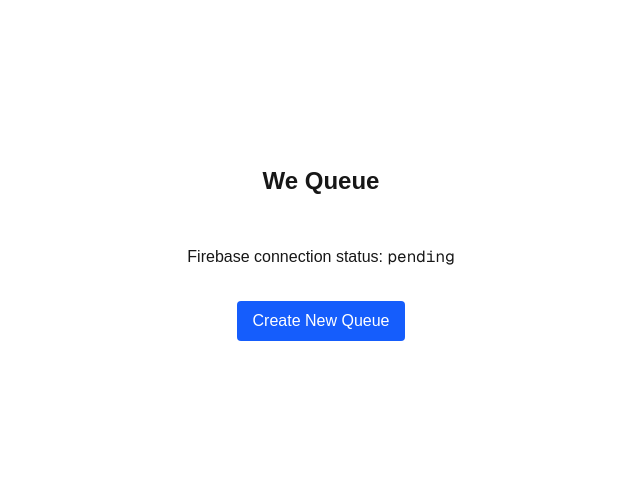
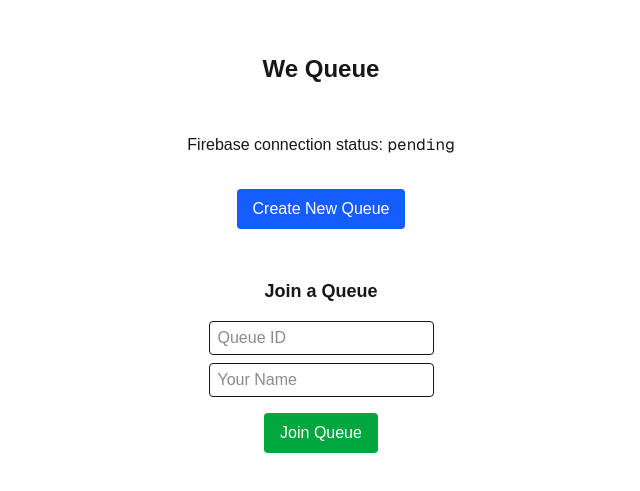
Before and after one commit to Parsa-Rajabi/we-queue, a Next.js app: page / in a window 1280 px wide. Shown: the part 147-638 px from the top of the page, without its empty margins (319-959 px from the left). Built offline with nearby package versions, Linux system fonts and the light colour scheme; no server answers.

Commit message:
feat(core): add join queue functionality with form and feedback, update project plan

```diff
--- a/src/app/page.tsx
+++ b/src/app/page.tsx
@@ -2,9 +2,13 @@
 
 import { useEffect, useState } from 'react';
 import { db } from '../firebase';
-import { ref, set, get } from 'firebase/database';
+import { ref, set, get, update } from 'firebase/database';
 
 function generateQueueId() {
+  return Math.random().toString(36).substring(2, 10);
+}
+
+function generateUserId() {
   return Math.random().toString(36).substring(2, 10);
 }
 
@@ -14,6 +18,13 @@
   const [queueId, setQueueId] = useState<string | null>(null);
   const [creating, setCreating] = useState(false);
   const [createError, setCreateError] = useState<string | null>(null);
+
+  // Join queue state
+  const [joinQueueId, setJoinQueueId] = useState("");
+  const [joinName, setJoinName] = useState("");
+  const [joinStatus, setJoinStatus] = useState<null | 'success' | 'error'>(null);
+  const [joinError, setJoinError] = useState<string | null>(null);
+  const [joinedUserId, setJoinedUserId] = useState<string | null>(null);
 
   useEffect(() => {
     const testRef = ref(db, 'testConnection');
@@ -49,6 +60,34 @@
     }
   };
 
+  const handleJoinQueue = async (e: React.FormEvent) => {
+    e.preventDefault();
+    setJoinStatus(null);
+    setJoinError(null);
+    setJoinedUserId(null);
+    if (!joinQueueId || !joinName) {
+      setJoinError('Queue ID and name are required.');
+      return;
+    }
+    const queueRef = ref(db, `queues/${joinQueueId}`);
+    const snapshot = await get(queueRef);
+    if (!snapshot.exists()) {
+      setJoinStatus('error');
+      setJoinError('Queue not found.');
+      return;
+    }
+    const userId = generateUserId();
+    const entryRef = ref(db, `queues/${joinQueueId}/entries/${userId}`);
+    try {
+      await set(entryRef, { name: joinName, joinedAt: Date.now() });
+      setJoinStatus('success');
+      setJoinedUserId(userId);
+    } catch (err) {
+      setJoinStatus('error');
+      setJoinError('Failed to join queue.');
+    }
+  };
+
   return (
     <main className="flex min-h-screen flex-col items-center justify-center p-8">
       <h1 className="text-2xl font-bold mb-4">We Queue</h1>
@@ -70,6 +109,36 @@
       {createError && (
         <div className="mt-4 text-red-600">{createError}</div>
       )}
+
+      <form className="mt-12 flex flex-col items-center gap-2" onSubmit={handleJoinQueue}>
+        <h2 className="text-lg font-semibold mb-2">Join a Queue</h2>
+        <input
+          className="border px-2 py-1 rounded"
+          type="text"
+          placeholder="Queue ID"
+          value={joinQueueId}
+          onChange={e => setJoinQueueId(e.target.value)}
+        />
+        <input
+          className="border px-2 py-1 rounded"
+          type="text"
+          placeholder="Your Name"
+          value={joinName}
+          onChange={e => setJoinName(e.target.value)}
+        />
+        <button
+          className="bg-green-600 text-white px-4 py-2 rounded hover:bg-green-700 mt-2"
+          type="submit"
+        >
+          Join Queue
+        </button>
+        {joinStatus === 'success' && (
+          <div className="mt-2 text-green-600">Joined queue! Your user ID: <span className="font-mono">{joinedUserId}</span></div>
+        )}
+        {joinStatus === 'error' && joinError && (
+          <div className="mt-2 text-red-600">{joinError}</div>
+        )}
+      </form>
     </main>
   );
 }
```
Also changed, not shown: 1 other file (tests, documents, lock files or other folders).
